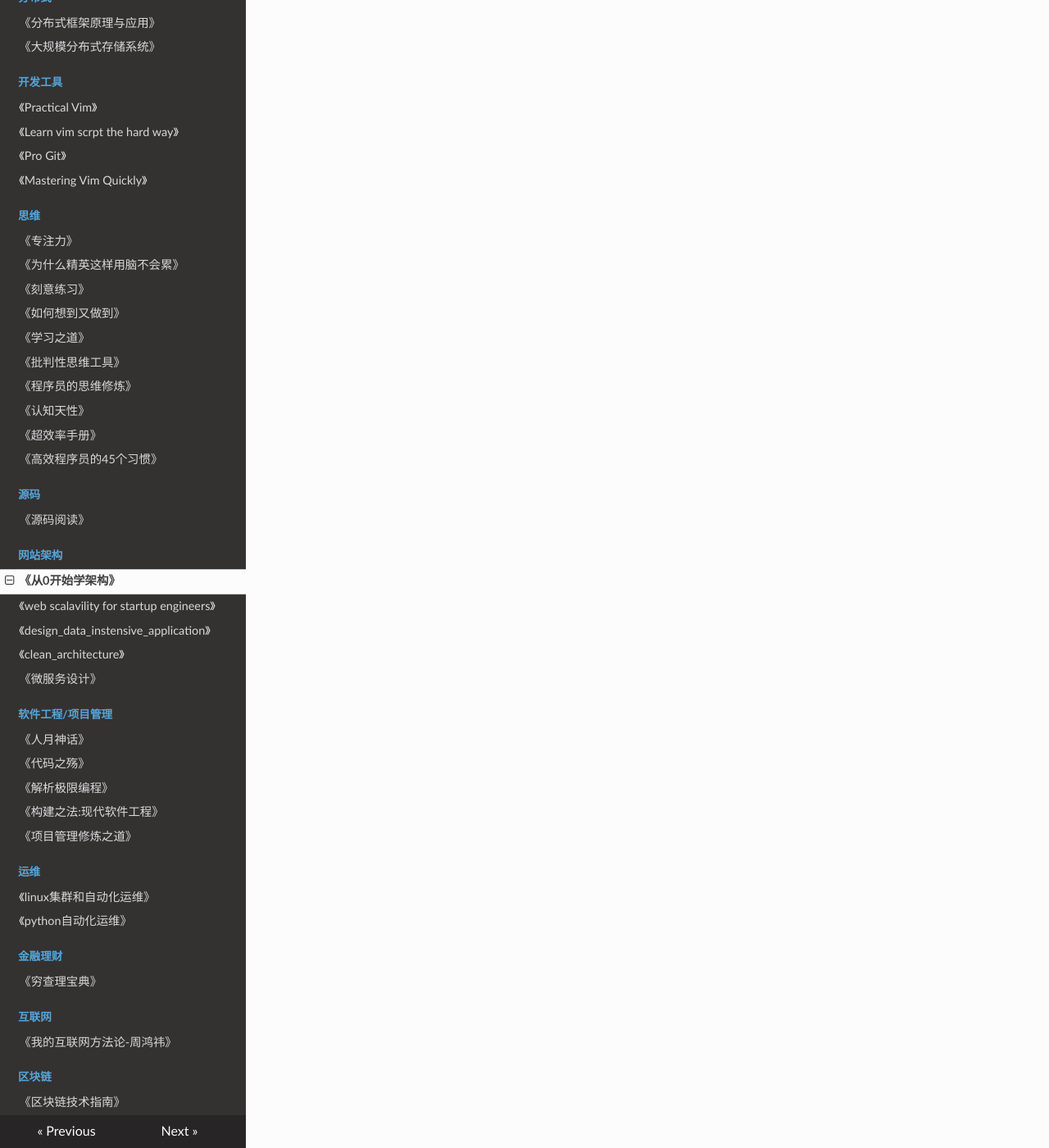
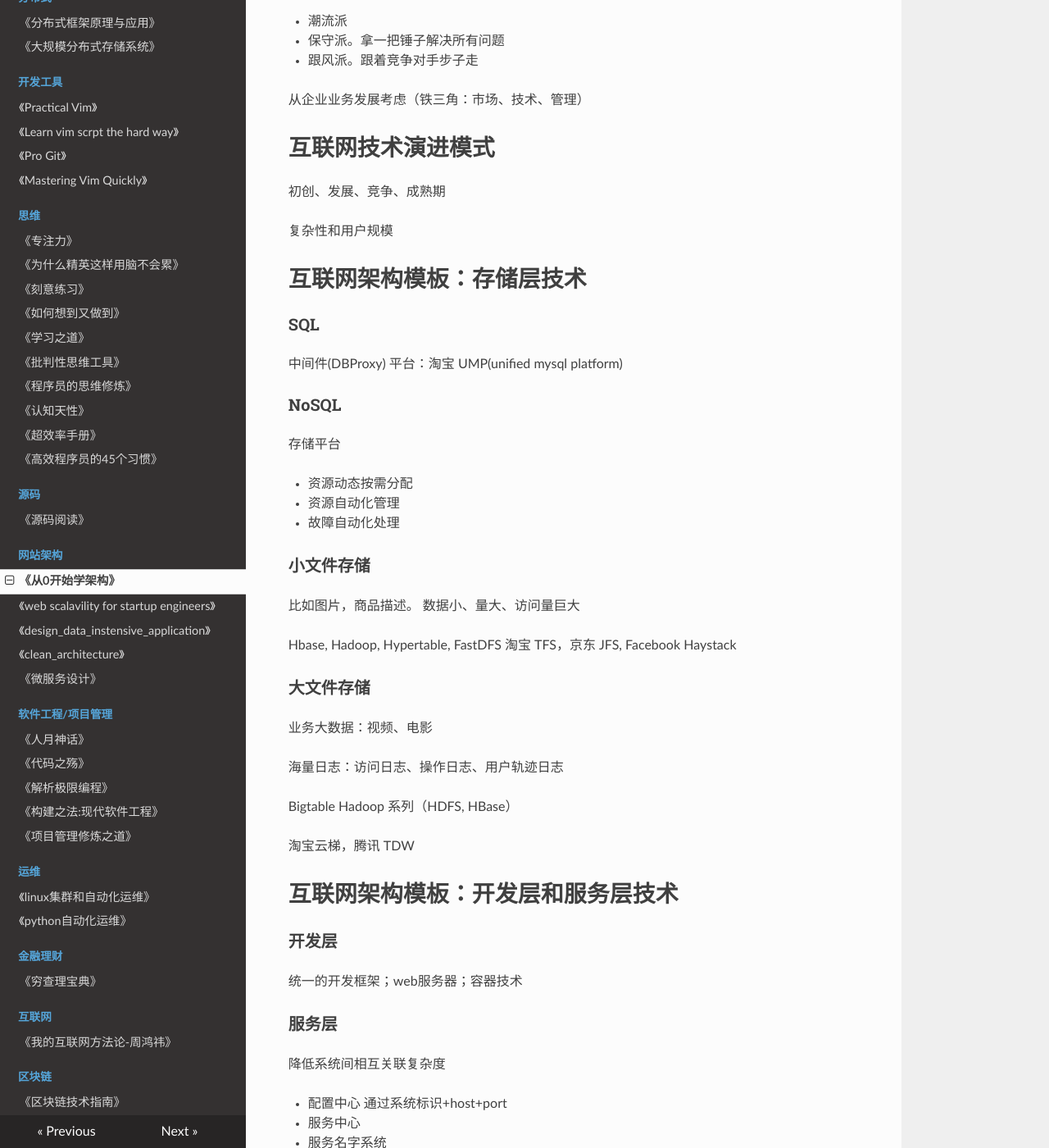
Before and after one commit to PegasusWang/booknotes, an MkDocs documentation site: the page built from docs/网站架构/从0开始学架构/从0开始学架构.md, in a window 1280 px wide and 1400 px high, scrolled down 9566 px. Shown: the whole window at 82% size. Built offline with MkDocs 1.6.1, drawn with Linux system fonts in a browser that asks for light colours; nearby versions of some CDN libraries; old or Windows-style settings are respelled for this version of MkDocs; some of the changed text lies outside the part shown.

Commit message:
微内核架构；互联网架构模板

```diff
--- a/docs/网站架构/从0开始学架构/从0开始学架构.md
+++ b/docs/网站架构/从0开始学架构/从0开始学架构.md
@@ -323,3 +323,113 @@
 - 接口框架、API网关：提升开发对接效率
 - 自动化部署、服务跟踪、配置中心：测试和运维效率
 - 服务监控、跟踪、服务安全：运维效率
+
+
+# 微内核架构
+
+Microkernel Architecture，也被称为插件化架构(Plug-in Architecture)
+
+### 基本架构
+
+- 核心系统：负责和具体业务功能无关的通用功能，如模块加载、模块间通信等
+- 插件模块：负责实现具体业务逻辑
+
+### 设计关键点
+
+- 插件管理,插件注册表机制
+- 插件连接，连接规范。OSGI(Eclipse)、消息模式、依赖注入(Spring)
+- 插件通信
+
+### OSGI
+
+open services gateway initiative
+
+### 规则引擎
+可扩展、易理解、高效率
+
+
+# 架构师如何判断技术演进的方向
+
+- 潮流派
+- 保守派。拿一把锤子解决所有问题
+- 跟风派。跟着竞争对手步子走
+
+从企业业务发展考虑（铁三角：市场、技术、管理）
+
+# 互联网技术演进模式
+初创、发展、竞争、成熟期
+
+复杂性和用户规模
+
+# 互联网架构模板：存储层技术
+
+### SQL
+
+中间件(DBProxy)
+平台：淘宝 UMP(unified mysql platform)
+
+### NoSQL
+
+存储平台
+
+- 资源动态按需分配
+- 资源自动化管理
+- 故障自动化处理
+
+### 小文件存储
+
+比如图片，商品描述。 数据小、量大、访问量巨大
+
+Hbase, Hadoop, Hypertable, FastDFS
+淘宝 TFS，京东 JFS, Facebook Haystack
+
+### 大文件存储
+
+业务大数据：视频、电影
+
+海量日志：访问日志、操作日志、用户轨迹日志
+
+Bigtable
+Hadoop 系列（HDFS, HBase）
+
+淘宝云梯，腾讯 TDW
+
+
+# 互联网架构模板：开发层和服务层技术
+
+### 开发层
+
+统一的开发框架；web服务器；容器技术
+
+### 服务层
+
+降低系统间相互关联复杂度
+
+- 配置中心 通过系统标识+host+port
+- 服务中心
+  - 服务名字系统
+  - 服务总线系统
+- 消息队列。RocketMQ, Kafka, ActiveMQ
+
+
+# 互联网架构模板：网络层技术
+
+### 负载均衡
+
+- DNS。地理级别负载。通用成本低，混存时间长，不灵活
+- Nginx, LVS, F5。机器级别。 Nginx是7层，LVS是内核4层，F5是硬件的4层负载均衡。阿里SLB
+
+### CDN
+
+内容缓存在离用户最近的地方
+
+### 多机房
+
+同城多机房、跨城多机房、跨国多机房
+
+### 多中心
+
+多机房为了容灾，多中心同时对外提供服务。关键在于数据一致性和数据事务性如何保证。
+
+
+# 互联网架构模板：用户层和业务层技术
```
